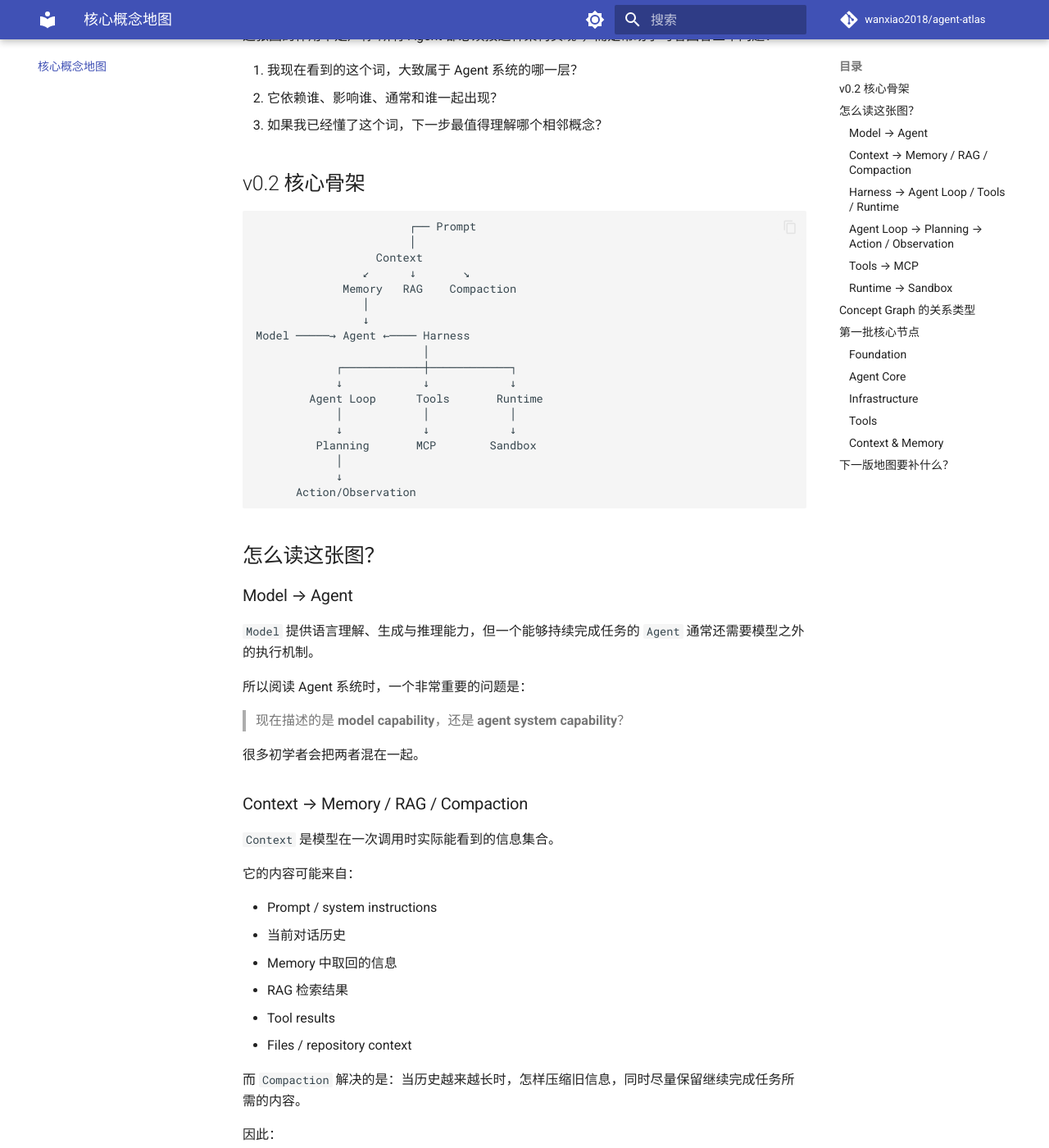
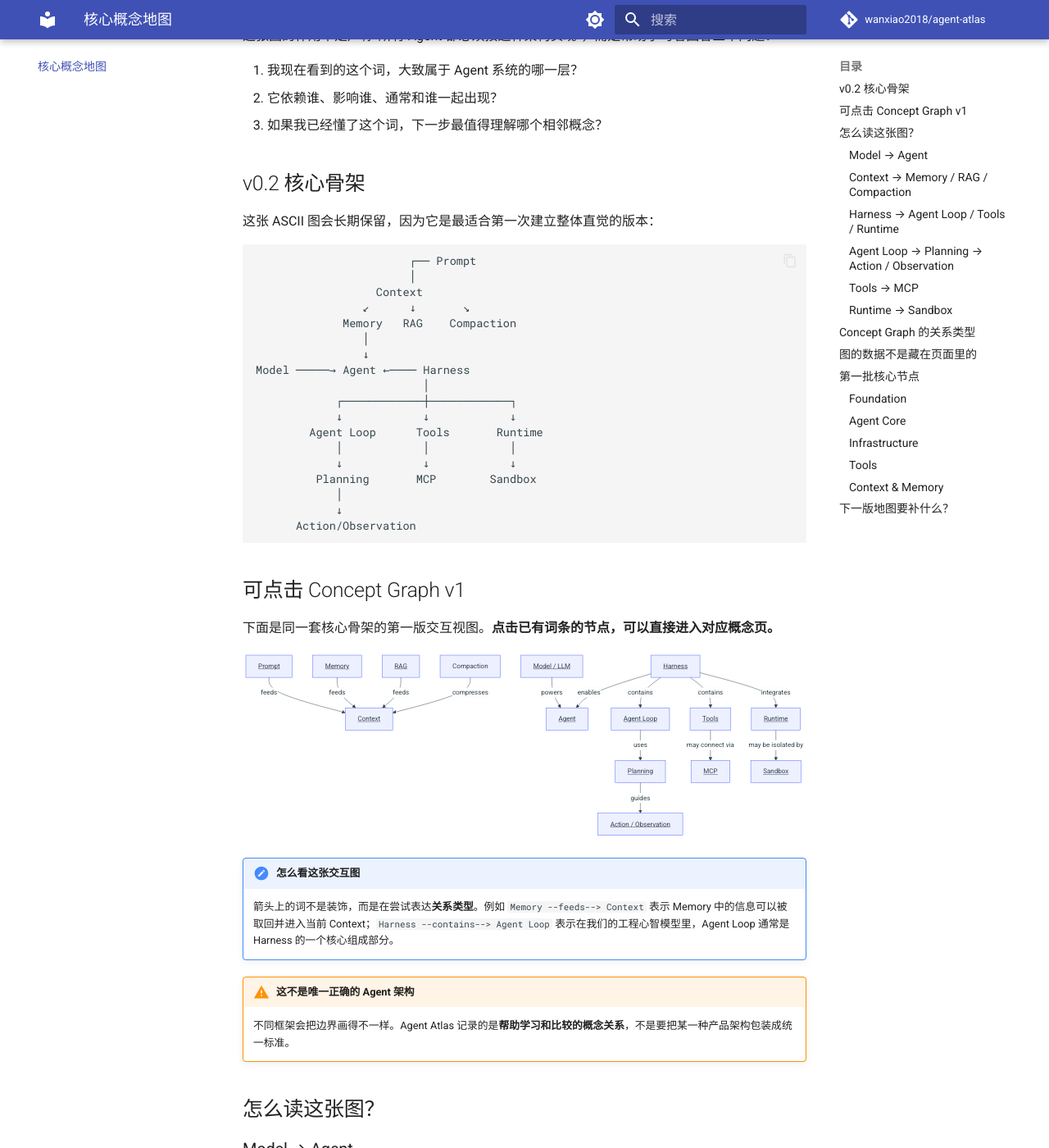
Before and after one commit to wanxiao2018/agent-atlas, an MkDocs documentation site: the page built from docs/concept-map.md, in a window 1280 px wide and 1400 px high, scrolled down 305 px. Shown: the whole window at 82% size. Built offline with MkDocs 1.6.1 and Material for MkDocs 9.7.7, drawn with Linux system fonts in a browser that asks for light colours; comment, search, counter and statistics services are not loaded; some of the changed text lies outside the part shown.

Commit message:
feat: add clickable Concept Graph v1

````diff
--- a/docs/concept-map.md
+++ b/docs/concept-map.md
@@ -11,6 +11,8 @@
 3. 如果我已经懂了这个词，下一步最值得理解哪个相邻概念？
 
 ## v0.2 核心骨架
+
+这张 ASCII 图会长期保留，因为它是最适合第一次建立整体直觉的版本：
 
 ```text
                        ┌── Prompt
@@ -32,6 +34,51 @@
             ↓
       Action/Observation
 ```
+
+## 可点击 Concept Graph v1
+
+下面是同一套核心骨架的第一版交互视图。**点击已有词条的节点，可以直接进入对应概念页。**
+
+```mermaid
+graph TB
+    Prompt[Prompt] -->|feeds| Context[Context]
+    Memory[Memory] -->|feeds| Context
+    RAG[RAG] -->|feeds| Context
+    Compaction[Compaction] -->|compresses| Context
+
+    Model[Model / LLM] -->|powers| Agent[Agent]
+    Harness[Harness] -->|enables| Agent
+
+    Harness -->|contains| AgentLoop[Agent Loop]
+    Harness -->|contains| Tools[Tools]
+    Harness -->|integrates| Runtime[Runtime]
+
+    AgentLoop -->|uses| Planning[Planning]
+    Planning -->|guides| ActionObservation[Action / Observation]
+    Tools -->|may connect via| MCP[MCP]
+    Runtime -->|may be isolated by| Sandbox[Sandbox]
+
+    click Prompt "../01-foundations/prompt/" "打开 Prompt"
+    click Context "../05-context-memory/context-engineering/" "打开 Context Engineering"
+    click Memory "../05-context-memory/memory/" "打开 Memory"
+    click RAG "../05-context-memory/rag/" "打开 RAG"
+    click Model "../01-foundations/llm/" "打开 LLM"
+    click Agent "../01-foundations/agent/" "打开 Agent"
+    click Harness "../03-infrastructure/harness/" "打开 Harness"
+    click AgentLoop "../02-agent-core/agent-loop/" "打开 Agent Loop"
+    click Tools "../04-tools/tool-calling/" "打开 Tool Calling"
+    click Runtime "../03-infrastructure/runtime/" "打开 Runtime"
+    click Planning "../02-agent-core/planning/" "打开 Planning"
+    click MCP "../04-tools/mcp/" "打开 MCP"
+    click Sandbox "../03-infrastructure/sandbox/" "打开 Sandbox"
+    click ActionObservation "../02-agent-core/action-observation/" "打开 Action / Observation"
+```
+
+!!! note "怎么看这张交互图"
+    箭头上的词不是装饰，而是在尝试表达**关系类型**。例如 `Memory --feeds--> Context` 表示 Memory 中的信息可以被取回并进入当前 Context；`Harness --contains--> Agent Loop` 表示在我们的工程心智模型里，Agent Loop 通常是 Harness 的一个核心组成部分。
+
+!!! warning "这不是唯一正确的 Agent 架构"
+    不同框架会把边界画得不一样。Agent Atlas 记录的是**帮助学习和比较的概念关系**，不是要把某一种产品架构包装成统一标准。
 
 ## 怎么读这张图？
 
@@ -142,23 +189,67 @@
 
 ## Concept Graph 的关系类型
 
-为了让后续知识库可以真正变成“图”，Agent Atlas 不只记录“相关术语”，还计划记录关系类型。
+为了让后续知识库可以真正变成“图”，Agent Atlas 不只记录“相关术语”，还记录关系类型。
 
 | 关系 | 含义 | 示例 |
 |---|---|---|
 | `contains` | A 通常包含 B | Harness → Agent Loop |
 | `feeds` | A 为 B 提供信息 | Memory → Context |
-| `uses` | A 使用 B | Agent → Tools |
-| `executes-in` | A 在 B 中执行 | Tool code → Runtime |
-| `isolated-by` | A 受 B 隔离 | Code execution → Sandbox |
-| `connects` | A 连接多个系统 | MCP → Agent / external tools |
+| `uses` | A 使用 B | Agent Loop → Planning |
+| `integrates` | A 将 B 接入自己的运行体系 | Harness → Runtime |
+| `isolated-by` | A 受 B 隔离 | Execution → Sandbox |
+| `connects` | A 用于连接系统或能力 | Tools → MCP |
 | `produces` | A 产生 B | Action → Observation |
 | `precedes` | 学习或流程上通常先于 | Planning → Action |
 | `contrasts-with` | 概念边界对比 | Agent ↔ Workflow |
 | `confused-with` | 高频混淆 | Harness ↔ Framework |
 | `evolved-from` | 术语 / 工程范式演化 | Prompt Engineering → Context Engineering |
 
-这些关系未来可以用于生成可点击的交互式 Concept Map。
+这些关系会逐渐成为 Agent Atlas 的真正“骨架”。
+
+---
+
+## 图的数据不是藏在页面里的
+
+从 Concept Graph v1 开始，节点和边同时保存为机器可读数据：
+
+```text
+docs/data/concept-graph.json
+```
+
+每个节点会逐步记录：
+
+```text
+id
+label
+category
+maturity
+status
+path
+```
+
+每条边会记录：
+
+```text
+from
+→ to
+→ type
+→ label
+```
+
+这样未来可以在同一份数据上生成不同视图：
+
+```text
+初学者主干图
+工程基础设施图
+Context / Memory 专题图
+Multi-Agent 图
+可靠性与 Evals 图
+术语演化图
+易混淆概念图
+```
+
+而不需要维护六套互相矛盾的手工关系。
 
 ---
 
````
